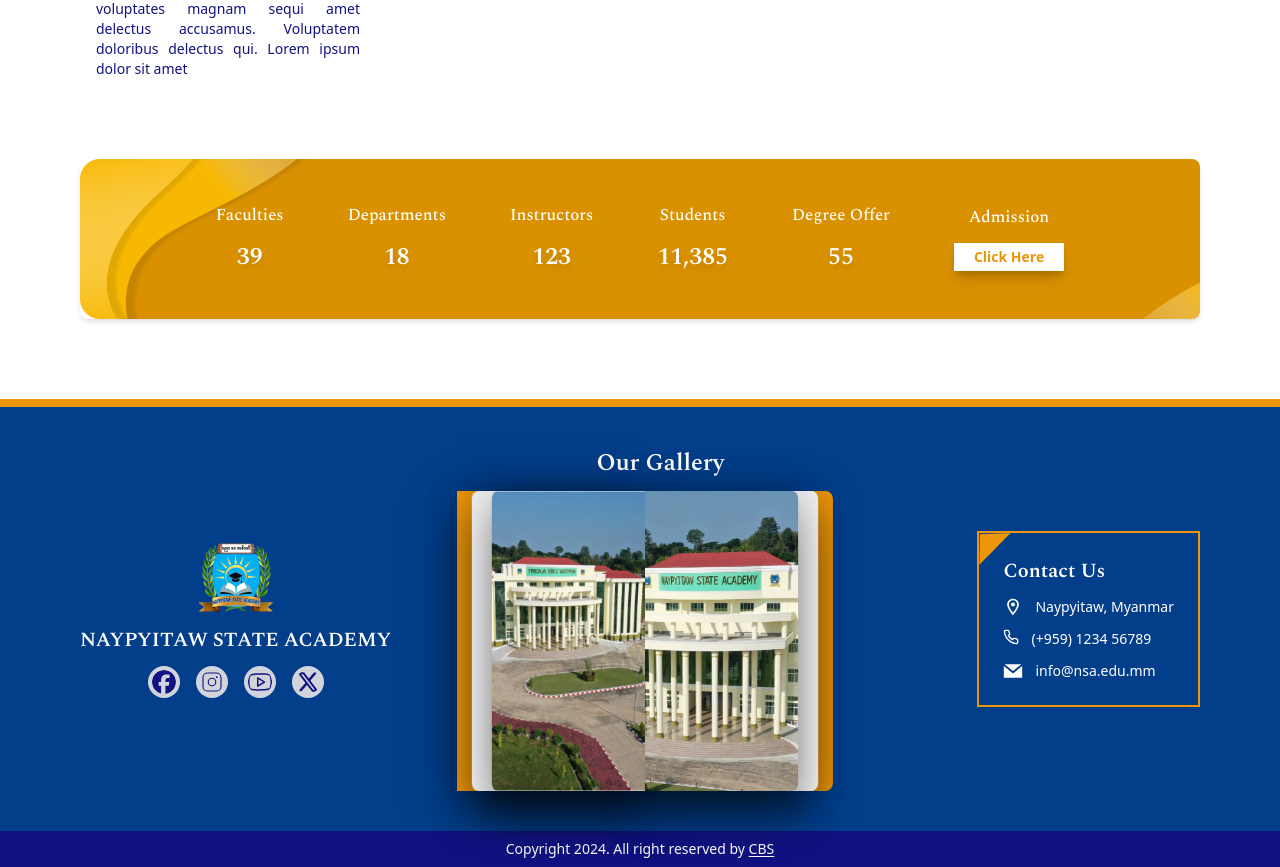
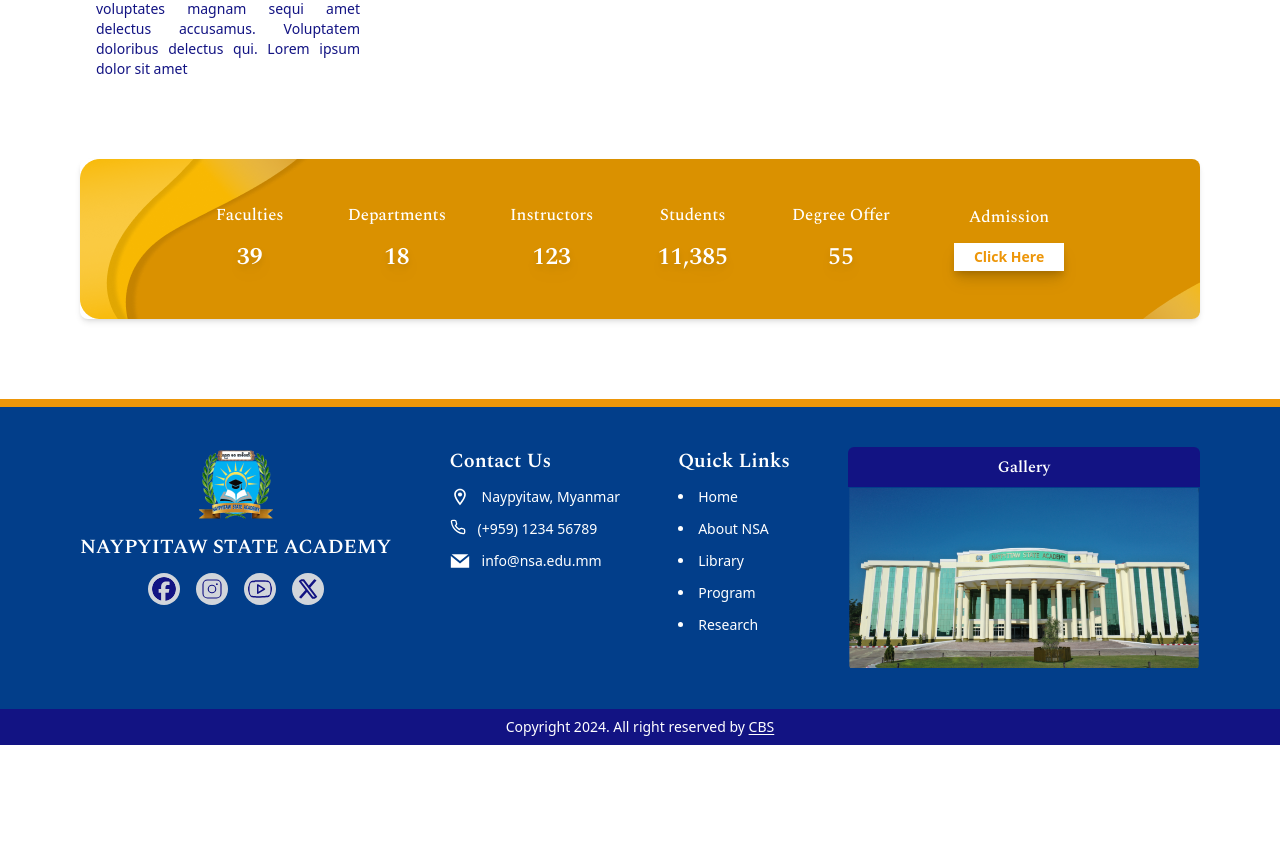
Before and after one commit to DArcy16/NSA, a React (Vite) app: page / in a window 1280 px wide. Shown: the part 1466-2333 px from the top of the page. After the commit the page ends 2211 px from the top, so only its background shows below. Built offline with nearby package versions, Linux system fonts and the light colour scheme; a web font is replaced by a local one.

Commit message:
footer style change

```diff
--- a/src/components/layout/Footer.jsx
+++ b/src/components/layout/Footer.jsx
@@ -18,6 +18,7 @@ import {
 	X,
 	Youtube,
 } from "../../assets/icons/Icons";
+import { Carousel } from "antd";
 
 const Footer = () => {
 	const location = useLocation();
@@ -27,7 +28,7 @@ const Footer = () => {
 	return (
 		<div className="section_paddingTop">
 			<div className="h-2 bg-third"></div>
-			<div className="flex justify-between section_padding1 bg-secondary">
+			<div className="flex justify-between items-start section_padding1 bg-secondary">
 				{isContactPage ? (
 					<div>
 						<iframe
@@ -52,51 +53,9 @@ const Footer = () => {
 						</div>
 					</div>
 				)}
-				<div className="space-y-3">
-					<h2 className="text-2xl -ml-12 font-semibold text-white">
-						Our Gallery
-					</h2>
-					{/* <div className="flex">
-						<div className="w-[216.5px] mr-1">
-							<img
-								className="w-full h-auto"
-								src={slider1}
-								alt="w-full h-auto"
-							/>
-						</div>
-						<div className="w-[216.5px]">
-							<img
-								className="w-full h-auto"
-								src={slider1}
-								alt="w-full h-auto"
-							/>
-						</div>
-					</div> */}
-					<div className="book w-fit">
-						<div className="back"></div>
 
-						<div className="page4">
-							<img
-								className="w-full h-full object-cover"
-								src={slider1}
-								alt=""
-							/>
-						</div>
-						<div className="page3">
-							<img
-								className="w-full h-full object-cover"
-								src={slider3}
-								alt=""
-							/>
-						</div>
-						<div className="page2"></div>
-						<div className="page1"></div>
-						<div className="middle"></div>
-						<div className="front"></div>
-					</div>
-				</div>
 				<div className="flex items-center justify-center">
-					<div className="w-fit bg_polygon h-fit border-2 border-third p-6 text-white space-y-3">
+					<div className="w-fit text-white space-y-3">
 						<h2 className="text-xl font-semibold">Contact Us</h2>
 						<div className="flex gap-3">
 							<Location className=" size-5" />
@@ -112,6 +71,44 @@ const Footer = () => {
 						</div>
 					</div>
 				</div>
+
+				<div className="w-fit  text-white space-y-3">
+					<h3 className="text-xl font-semibold">Quick Links</h3>
+					<ul className=" list-disc list-inside space-y-3">
+						<li>
+							<Link>Home</Link>
+						</li>
+						<li>
+							<Link>About NSA</Link>
+						</li>
+						<li>
+							<Link>Library</Link>
+						</li>
+						<li>
+							<Link>Program</Link>
+						</li>
+						<li>
+							<Link>Research</Link>
+						</li>
+					</ul>
+				</div>
+
+				<div className=" w-[22rem] h-auto rounded-md overflow-hidden">
+					<h3 className="font-semibold py-2 text-white text-base text-center bg-primary">
+						Gallery
+					</h3>
+					<Carousel dotPosition="left" dots={false} autoplay autoplaySpeed={3000} infinite>
+						<div>
+							<img className="w-full h-[180px] object-cover" src={slider1} alt="" />
+						</div>
+						<div>
+							<img className="w-full h-[180px] object-cover" src={slider2} alt="" />
+						</div>
+						<div>
+							<img className="w-full h-[180px] object-cover" src={slider3} alt="" />
+						</div>
+					</Carousel>
+				</div>
 			</div>
 			<div className="py-2 bg-primary text-white text-center">
 				<p>
--- a/src/pages/AboutUs.jsx
+++ b/src/pages/AboutUs.jsx
@@ -63,7 +63,7 @@ const AboutUs = () => {
 			</div>
 
 			<div className="section_padding2">
-				<VisionMissionCard img={sliderImg2} heading="Vision" reverse=""/>
+				<VisionMissionCard img={sliderImg2} heading="Vision"/>
 			</div>
 
             <div className="section_padding2">
```
